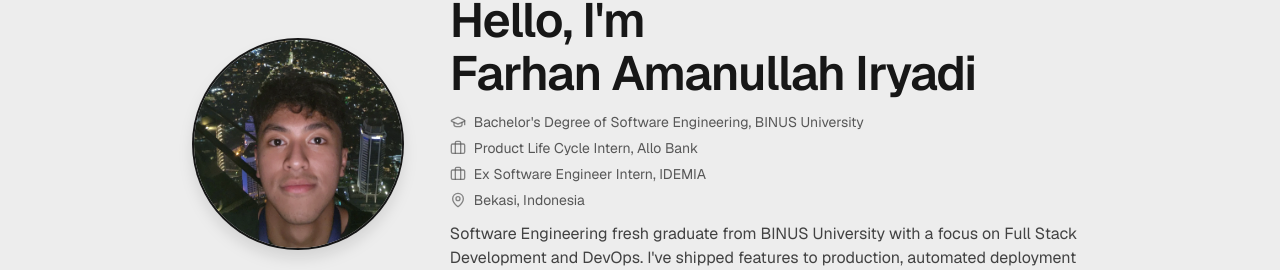
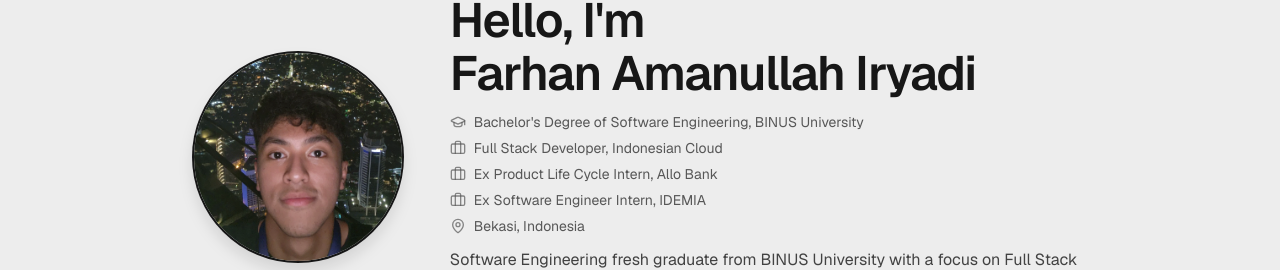
Before and after one commit to iryadifarhan/portfolio-website, a Next.js app: page / in a window 1280 px wide. Shown: the part 183-453 px from the top of the page. Built offline with nearby package versions, Linux system fonts and the light colour scheme; no server answers.

Commit message:
Add new experience

```diff
--- a/app/data/experience.ts
+++ b/app/data/experience.ts
@@ -9,8 +9,16 @@ export type Experiences = {
 
 export const EXPERIENCE : Experiences[] = [
   {
+    period: "Sep 2026 - Present",
+    still_working: true,
+    image: "/about/indonesian-cloud.webp",
+    org: "Indonesian Cloud",
+    title: "Full Stack Developer",
+    // detail: "TBA",
+  },
+  {
     period: "Apr 2026 - Sep 2026",
-    still_working: true,
+    still_working: false,
     image: "/about/allobank.webp",
     org: "Allo Bank",
     title: "Product Life Cycle Intern",
```
Also changed, not shown: public/about/indonesian-cloud.webp (added).
